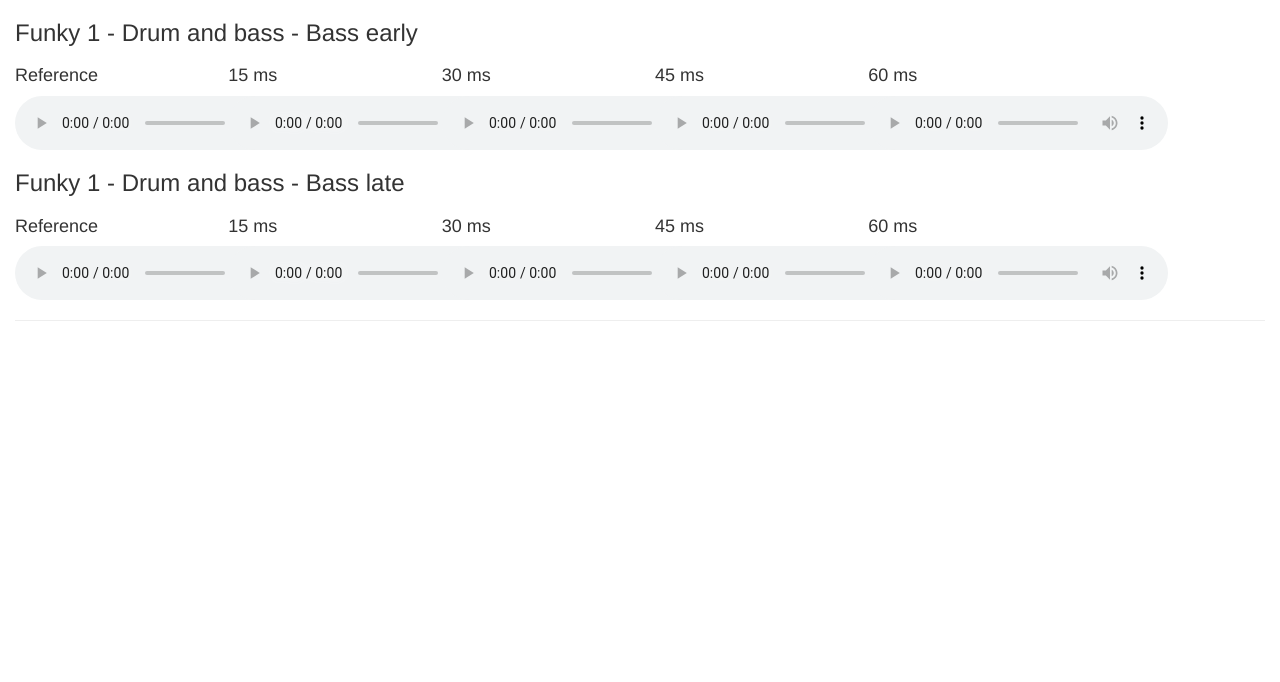
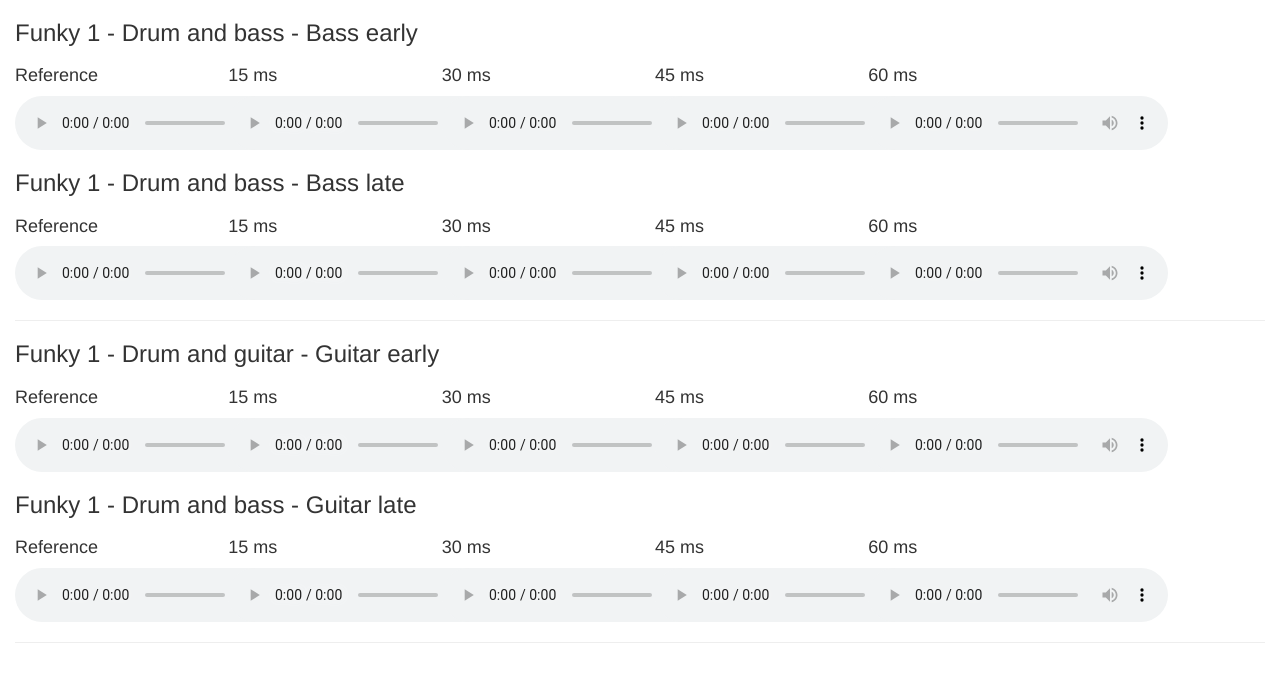
Before and after one commit to Thomas-Mout/grooveperception.github.io, a plain HTML site: page index.html in a window 1280 px wide. Drawn offline with nearby package versions, Linux system fonts and the light colour scheme.

Commit message:
Update index.html

```diff
--- a/index.html
+++ b/index.html
@@ -23,8 +23,8 @@
 	<div class="container-fluid">
 
 	<!-- Funky 1 - Drum and bass -->
-	  <h3>Funky 1 - Drum and bass - Bass early</h3>
-	  <div class="row">
+  	<h3>Funky 1 - Drum and bass - Bass early</h3>
+  	<div class="row">
 		<div class="col-sm-2">
 			<h4>Reference</h4>
 			<audio controls>
@@ -32,7 +32,6 @@
 			Your browser does not support the audio element.
 			</audio>
 		</div>
-
 		<div class="col-sm-2">
 			<h4>15 ms</h4>
 			<audio controls>
@@ -40,7 +39,6 @@
 			Your browser does not support the audio element.
 			</audio>
 		</div>
-
 		<div class="col-sm-2">
 			<h4>30 ms</h4>
 			<audio controls>
@@ -48,7 +46,6 @@
 			Your browser does not support the audio element.
 			</audio>
 		</div>
-
 		<div class="col-sm-2">
 			<h4>45 ms</h4>
 			<audio controls>
@@ -56,7 +53,6 @@
 			Your browser does not support the audio element.
 			</audio>
 		</div>
-
 		<div class="col-sm-2">
 			<h4>60 ms</h4>
 			<audio controls>
@@ -64,10 +60,7 @@
 			Your browser does not support the audio element.
 			</audio>
 		</div>
-
-	  </div>
-
-	<!-- Funky 1 - Drum and bass -->
+  	</div>
   	<h3>Funky 1 - Drum and bass - Bass late</h3>
 		<div class="row">
 		<div class="col-sm-2">
@@ -106,6 +99,86 @@
 			</audio>
 		</div>
   	</div>
+
+	<hr style="width:100%;text-align:left;margin-left:0">
+
+	<!-- Funky 2 - Drum and guitar -->
+  	<h3>Funky 1 - Drum and guitar - Guitar early</h3>
+  	<div class="row">
+		<div class="col-sm-2">
+			<h4>Reference</h4>
+			<audio controls>
+			<source src="Audio/Track1_FunkyGtrEarly_0ms.wav" type="audio/wav">
+			Your browser does not support the audio element.
+			</audio>
+		</div>
+		<div class="col-sm-2">
+			<h4>15 ms</h4>
+			<audio controls>
+			<source src="Audio/Track1_FunkyGtrEarly_15ms.wav" type="audio/wav">
+			Your browser does not support the audio element.
+			</audio>
+		</div>
+		<div class="col-sm-2">
+			<h4>30 ms</h4>
+			<audio controls>
+			<source src="Audio/Track1_FunkyGtrEarly_30ms.wav" type="audio/wav">
+			Your browser does not support the audio element.
+			</audio>
+		</div>
+		<div class="col-sm-2">
+			<h4>45 ms</h4>
+			<audio controls>
+			<source src="Audio/Track1_FunkyGtrEarly_45ms.wav" type="audio/wav">
+			Your browser does not support the audio element.
+			</audio>
+		</div>
+		<div class="col-sm-2">
+			<h4>60 ms</h4>
+			<audio controls>
+			<source src="Audio/Track1_FunkyGtrEarly_60ms.wav" type="audio/wav">
+			Your browser does not support the audio element.
+			</audio>
+		</div>
+  	</div>
+  	<h3>Funky 1 - Drum and bass - Guitar late</h3>
+		<div class="row">
+		<div class="col-sm-2">
+			<h4>Reference</h4>
+			<audio controls>
+			<source src="Audio/Track1_FunkyGtrLate_0ms.wav" type="audio/wav">
+			Your browser does not support the audio element.
+			</audio>
+		</div>
+		<div class="col-sm-2">
+			<h4>15 ms</h4>
+			<audio controls>
+			<source src="Audio/Track1_FunkyGtrLate_15ms.wav" type="audio/wav">
+			Your browser does not support the audio element.
+			</audio>
+		</div>
+		<div class="col-sm-2">
+			<h4>30 ms</h4>
+			<audio controls>
+			<source src="Audio/Track1_FunkyGtrLate_30ms.wav" type="audio/wav">
+			Your browser does not support the audio element.
+			</audio>
+		</div>
+		<div class="col-sm-2">
+			<h4>45 ms</h4>
+			<audio controls>
+			<source src="Audio/Track1_FunkyGtrLate_45ms.wav" type="audio/wav">
+			Your browser does not support the audio element.
+			</audio>
+		</div>
+		<div class="col-sm-2">
+			<h4>60 ms</h4>
+			<audio controls>
+			<source src="Audio/Track1_FunkyGtrLate_60ms.wav" type="audio/wav">
+			Your browser does not support the audio element.
+			</audio>
+		</div>
+  	</div>
 	<hr style="width:100%;text-align:left;margin-left:0">
 
 
```
